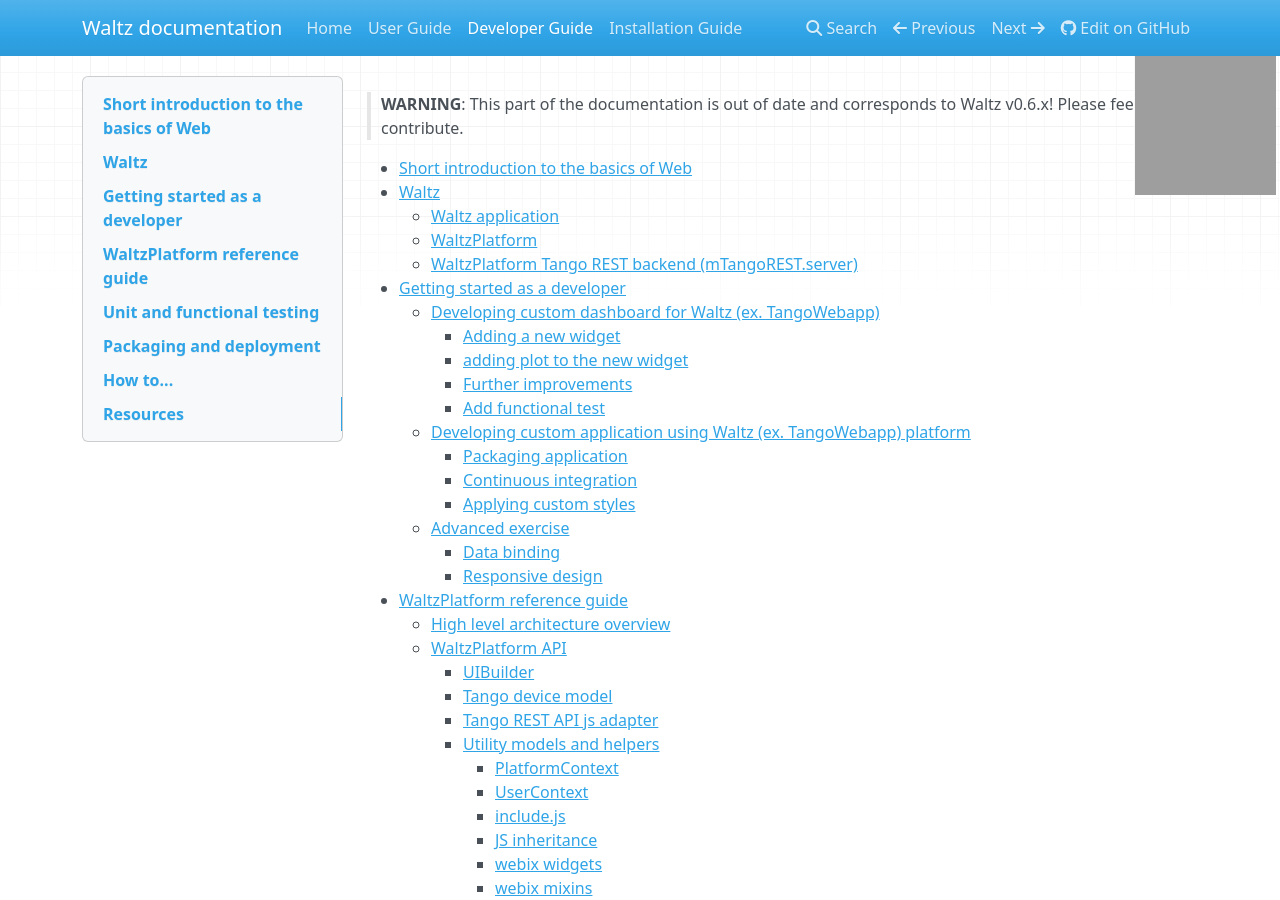
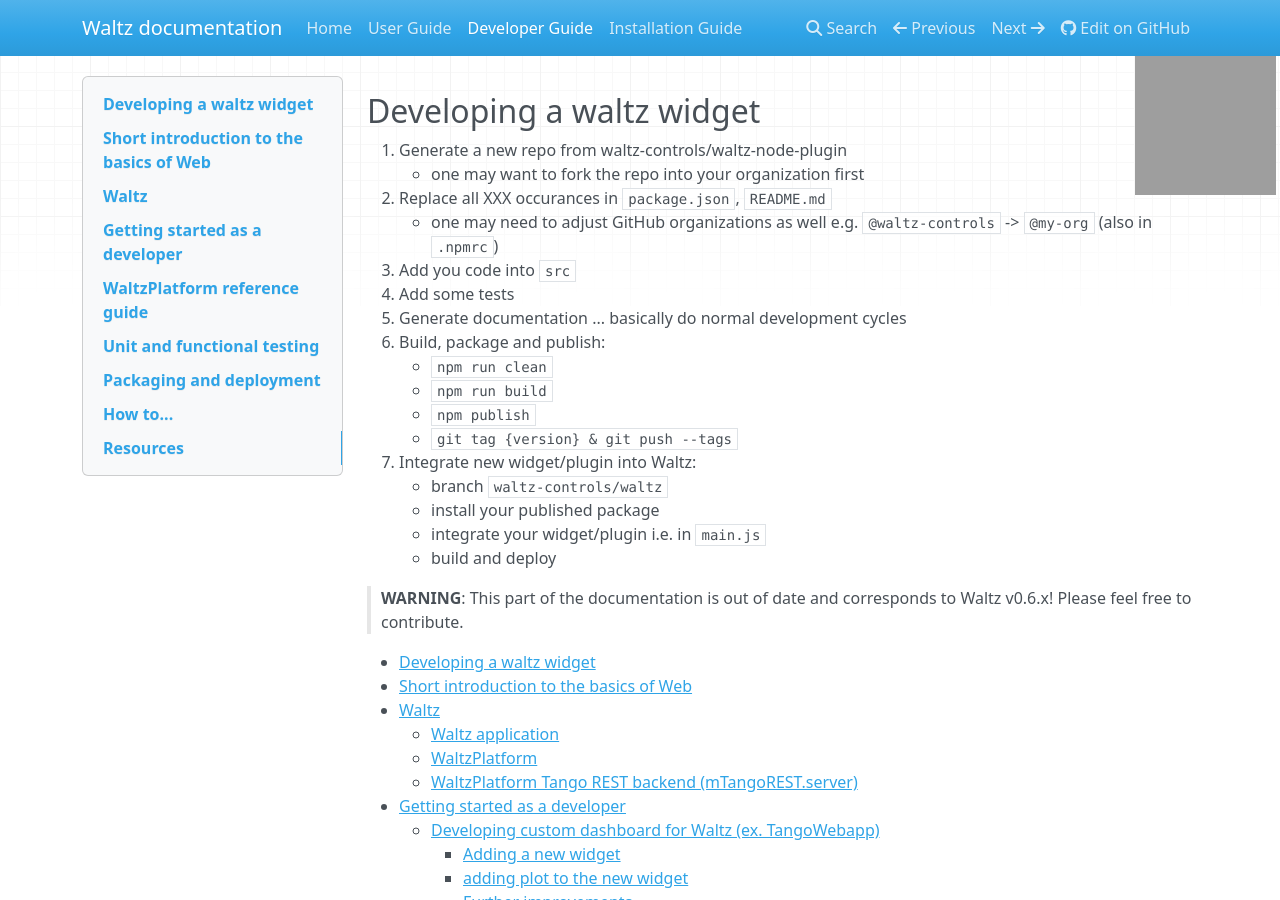
Before and after one commit to PhilLAL/waltz-docs, an MkDocs documentation site: the page built from docs/developer_guide.md, in a window 1280 px wide and 900 px high. Built offline with MkDocs 1.6.1, drawn with Linux system fonts in a browser that asks for light colours; nearby versions of some CDN libraries; grey boxes are pictures that could not be loaded.

Commit message:
Update developer_guide.md

```diff
--- a/docs/developer_guide.md
+++ b/docs/developer_guide.md
@@ -1,4 +1,26 @@
 <a href="https://github.com/tango-controls/waltz"><img width="149" height="149" src="https://github.blog/wp-content/uploads/2008/12/forkme_right_green_007200.png?resize=149%2C149" style="background-color: transparent; position: fixed; top: 30px; right: 0; border: 0;" alt="Fork me on GitHub" data-recalc-dims="1"></a>
+
+## Developing a waltz widget
+
+1. Generate a new repo from waltz-controls/waltz-node-plugin
+      - one may want to fork the repo into your organization first
+2. Replace all XXX occurances in `package.json`, `README.md`
+      - one may need to adjust GitHub organizations as well e.g. `@waltz-controls` -> `@my-org` (also in `.npmrc`)
+3. Add you code into `src`
+4. Add some tests
+5. Generate documentation ... basically do normal development cycles
+5. Build, package and publish:
+      - `npm run clean`
+      - `npm run build`
+      - `npm publish`
+      - `git tag {version} & git push --tags`
+6. Integrate new widget/plugin into Waltz:
+      - branch `waltz-controls/waltz`
+      - install your published package
+      - integrate your widget/plugin i.e. in `main.js`
+      - build and deploy
+
+
 
 > **WARNING**: This part of the documentation is out of date and corresponds to Waltz v0.6.x! Please feel free to contribute.
 
```
